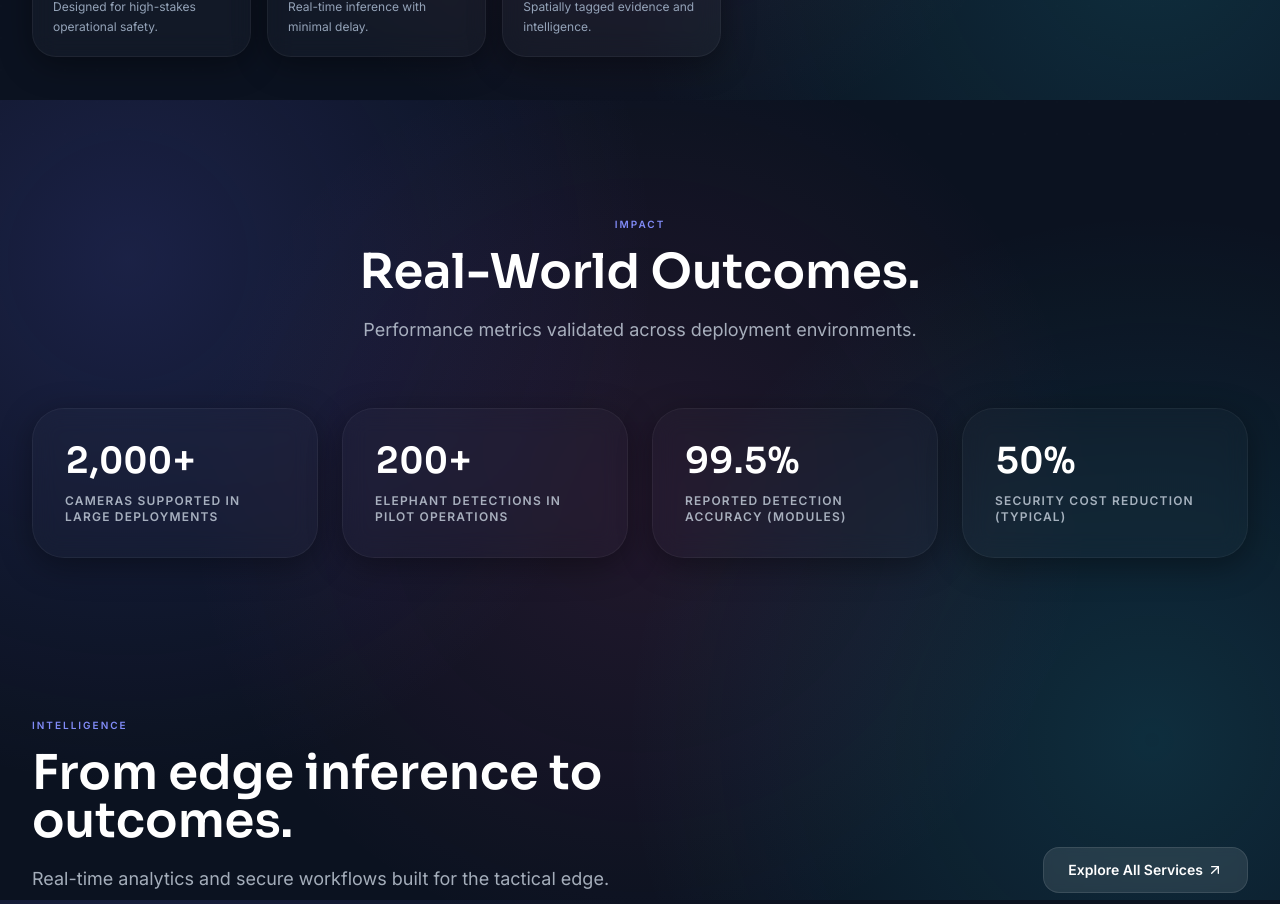
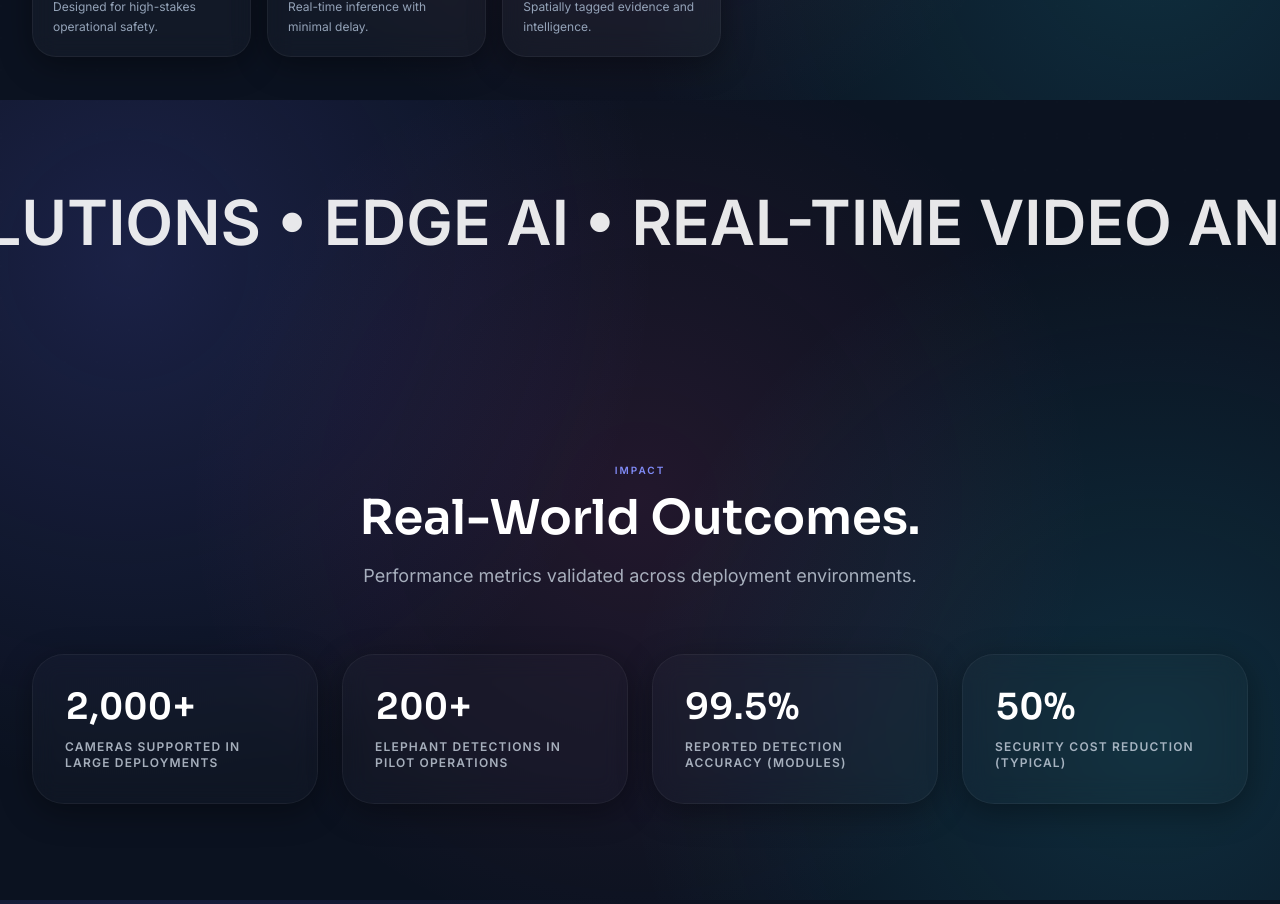
Before and after one commit to Jeffrin-Singh/invendoi-ai-solutions, a React (Vite) app: page / in a window 1280 px wide. Shown: the part 700-1604 px from the top of the page. Built offline with nearby package versions, Linux system fonts and the light colour scheme.

Commit message:
CurvedLoop

```diff
--- /dev/null
+++ b/src/components/home/CurvedLoop.jsx
@@ -0,0 +1,147 @@
+import { useRef, useEffect, useState, useMemo, useId } from "react";
+
+const CurvedLoop = ({
+    marqueeText = "",
+    speed = 2,
+    className,
+    curveAmount = 0,
+    direction = "left",
+    interactive = true,
+}) => {
+    const text = useMemo(() => {
+        const hasTrailing = /\s|\u00A0$/.test(marqueeText);
+        return (hasTrailing ? marqueeText.replace(/\s+$/, "") : marqueeText) + "\u00A0";
+    }, [marqueeText]);
+
+    const measureRef = useRef(null);
+    const textPathRef = useRef(null);
+    const [spacing, setSpacing] = useState(0);
+    const [offset, setOffset] = useState(0);
+
+    const uid = useId();
+    const pathId = `curve-${uid}`;
+    const pathD = `M-100,40 Q500,${40 + curveAmount} 1540,40`;
+
+    const dragRef = useRef(false);
+    const lastXRef = useRef(0);
+    const dirRef = useRef(direction);
+    const velRef = useRef(0);
+
+    const textLength = spacing;
+    const totalText = textLength
+        ? Array(Math.ceil(1800 / textLength) + 2)
+            .fill(text)
+            .join("")
+        : text;
+
+    const ready = spacing > 0;
+
+    useEffect(() => {
+        if (measureRef.current) setSpacing(measureRef.current.getComputedTextLength());
+    }, [text, className]);
+
+    useEffect(() => {
+        if (!spacing) return;
+        if (textPathRef.current) {
+            const initial = -spacing;
+            textPathRef.current.setAttribute("startOffset", initial + "px");
+            setOffset(initial);
+        }
+    }, [spacing]);
+
+    useEffect(() => {
+        if (!spacing || !ready) return;
+        let frame = 0;
+
+        const step = () => {
+            if (!dragRef.current && textPathRef.current) {
+                const delta = dirRef.current === "right" ? speed : -speed;
+                const currentOffset = parseFloat(textPathRef.current.getAttribute("startOffset") || "0");
+                let newOffset = currentOffset + delta;
+
+                const wrapPoint = spacing;
+                if (newOffset <= -wrapPoint) newOffset += wrapPoint;
+                if (newOffset > 0) newOffset -= wrapPoint;
+
+                textPathRef.current.setAttribute("startOffset", newOffset + "px");
+                setOffset(newOffset);
+            }
+            frame = requestAnimationFrame(step);
+        };
+
+        frame = requestAnimationFrame(step);
+        return () => cancelAnimationFrame(frame);
+    }, [spacing, speed, ready]);
+
+    const onPointerDown = (e) => {
+        if (!interactive) return;
+        dragRef.current = true;
+        lastXRef.current = e.clientX;
+        velRef.current = 0;
+        e.currentTarget.setPointerCapture?.(e.pointerId);
+    };
+
+    const onPointerMove = (e) => {
+        if (!interactive || !dragRef.current || !textPathRef.current) return;
+
+        const dx = e.clientX - lastXRef.current;
+        lastXRef.current = e.clientX;
+        velRef.current = dx;
+
+        const currentOffset = parseFloat(textPathRef.current.getAttribute("startOffset") || "0");
+        let newOffset = currentOffset + dx;
+
+        const wrapPoint = spacing;
+        if (newOffset <= -wrapPoint) newOffset += wrapPoint;
+        if (newOffset > 0) newOffset -= wrapPoint;
+
+        textPathRef.current.setAttribute("startOffset", newOffset + "px");
+        setOffset(newOffset);
+    };
+
+    const endDrag = () => {
+        if (!interactive) return;
+        dragRef.current = false;
+        dirRef.current = velRef.current > 0 ? "right" : "left";
+    };
+
+    const cursorStyle = interactive ? (dragRef.current ? "grabbing" : "grab") : "auto";
+
+    return (
+        <div
+            className="w-full flex items-center justify-center"
+            style={{ visibility: ready ? "visible" : "hidden", cursor: cursorStyle }}
+            onPointerDown={onPointerDown}
+            onPointerMove={onPointerMove}
+            onPointerUp={endDrag}
+            onPointerLeave={endDrag}
+        >
+            <svg
+                className="select-none w-full overflow-visible block aspect-[100/12] text-[3rem] sm:text-[4rem] md:text-[5rem] font-bold uppercase leading-none"
+                viewBox="0 0 1440 120"
+            >
+                <text
+                    ref={measureRef}
+                    xmlSpace="preserve"
+                    style={{ visibility: "hidden", opacity: 0, pointerEvents: "none" }}
+                >
+                    {text}
+                </text>
+
+                <defs>
+                    <path id={pathId} d={pathD} fill="none" stroke="transparent" />
+                </defs>
+
+                {ready && (
+                    <text xmlSpace="preserve" className={`fill-white ${className ?? ""}`}>
+                        <textPath ref={textPathRef} href={`#${pathId}`} startOffset={offset + "px"} xmlSpace="preserve">
+                            {totalText}
+                        </textPath>
+                    </text>
+                )}
+            </svg>
+        </div>
+    );
+};
+
+export default CurvedLoop;
--- a/src/pages/Home.jsx
+++ b/src/pages/Home.jsx
@@ -5,6 +5,7 @@ import ServicesPreview from "../components/sections/ServicesPreview.jsx";
 import WhyChooseUs from "../components/sections/WhyChooseUs.jsx";
 import CaseStudiesPreview from "../components/sections/CaseStudiesPreview.jsx";
 import CTASection from "../components/sections/CTASection.jsx";
+import CurvedLoop from "../components/home/CurvedLoop.jsx"; // ✅ add this
 
 export default function Home() {
     return (
@@ -15,7 +16,25 @@ export default function Home() {
                 path="/"
                 image="https://images.unsplash.com/photo-1550751827-4bd374c3f58b?auto=format&fit=crop&w=1600&q=80"
             />
+
             <Hero />
+
+            {/* ✅ Curved loop section */}
+            <section className="relative py-10 sm:py-14 overflow-hidden">
+                <div className="absolute inset-0 grid-overlay opacity-[0.06]" />
+                <div className="mx-auto max-w-6xl px-4">
+                    {/* If you feel it's too big, reduce text size in CurvedLoop (svg class) */}
+                    <CurvedLoop
+                        marqueeText="Invendoi AI Solutions • Edge AI • Real-time Video Analytics • Multi-Camera Intelligence • UAV Tracking • Geospatial Intelligence •"
+                        speed={1.6}
+                        curveAmount={0}
+                        direction="left"
+                        interactive={true}
+                        className="opacity-90"
+                    />
+                </div>
+            </section>
+
             <StatsSection />
             <ServicesPreview />
             <WhyChooseUs />
```
